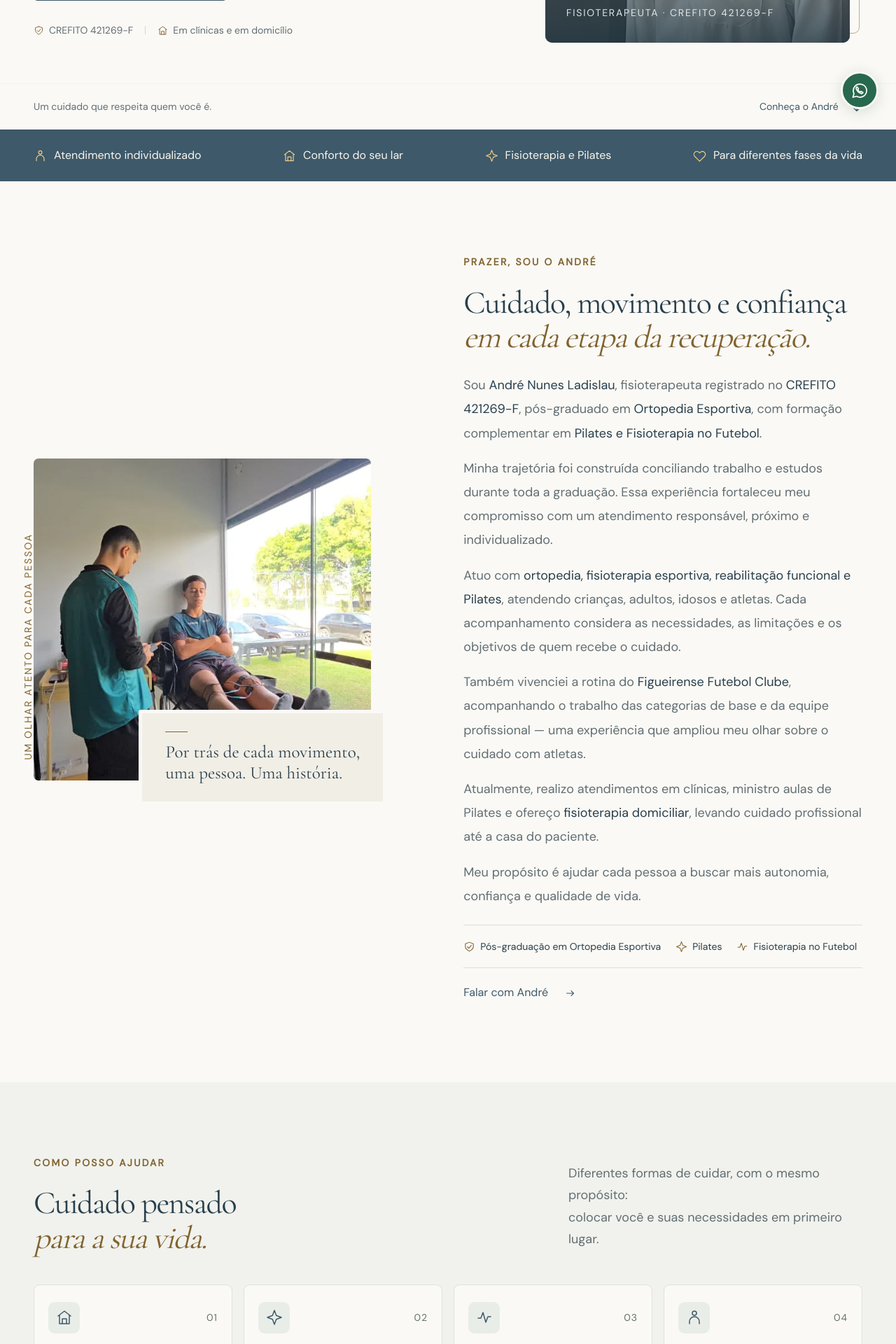
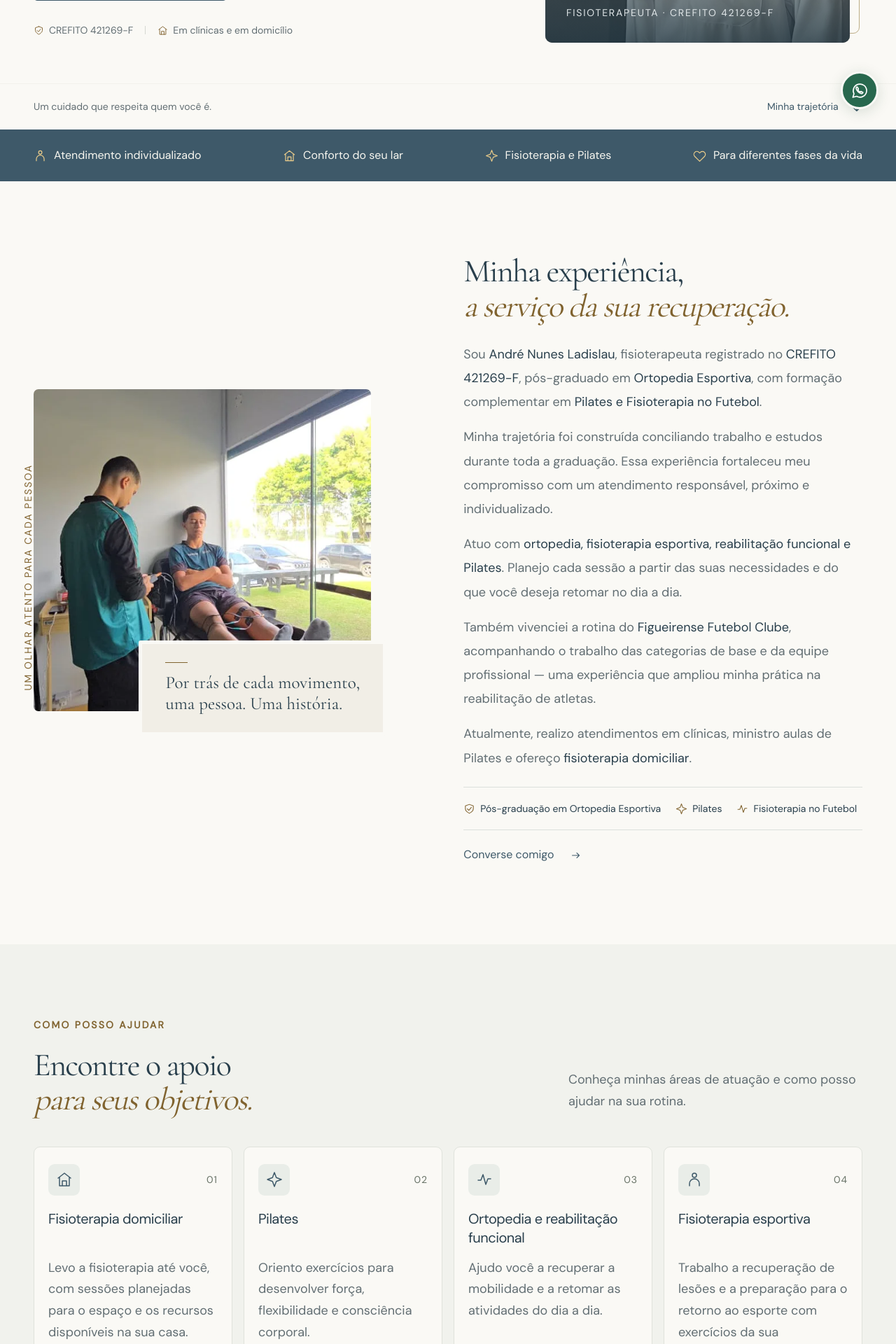
Before and after one commit to Heitor-Bailke/Andre_Fisioterapeuta, an Angular app: page / in a window 1280 px wide. Shown: the part 620-2540 px from the top of the page at 70% size. Built offline with nearby package versions, Linux system fonts and the light colour scheme.

Commit message:
Revisar apresentacao e visual mobile e preparar dominio personalizado

```diff
--- a/src/app/app.ts
+++ b/src/app/app.ts
@@ -17,8 +17,8 @@ import { whatsappUrl } from "./core/site.config";
       [href]="contactUrl"
       target="_blank"
       rel="noopener noreferrer"
-      aria-label="Falar com André pelo WhatsApp (abre em nova aba)"
-      ><app-icon name="whatsapp" /><span>Fale com André</span></a
+      aria-label="Converse comigo pelo WhatsApp (abre em nova aba)"
+      ><app-icon name="whatsapp" /><span>Converse comigo</span></a
     >`,
 })
 export class AppComponent {
--- a/src/app/components/gallery/gallery.html
+++ b/src/app/components/gallery/gallery.html
@@ -2,14 +2,14 @@
   <div class="container" appReveal>
     <div class="gallery-heading">
       <div>
-        <span class="eyebrow">O CUIDADO NA PRÁTICA</span>
+        <span class="eyebrow">MINHA ROTINA NA PRÁTICA</span>
         <h2 id="gallery-title">
-          Pessoas, movimento<br /><em>e momentos de cuidado.</em>
+          Um pouco do que faço,<br /><em>de perto.</em>
         </h2>
       </div>
       <p>
-        Conheça um pouco da rotina de atendimentos, dos exercícios e das
-        experiências que fazem parte do trabalho do André.
+        Compartilho aqui registros das minhas sessões, dos exercícios e das
+        experiências que marcaram minha trajetória.
       </p>
     </div>
     <div class="gallery-filters" role="group" aria-label="Filtrar galeria">
@@ -86,16 +86,14 @@
         >
       </button>
       <div class="feature-copy">
-        <span class="eyebrow">CADA PESSOA, UM CUIDADO</span>
-        <h3>Cuidado individualizado,<br /><em>em cada etapa.</em></h3>
+        <span class="eyebrow">PRESENÇA EM CADA SESSÃO</span>
+        <h3>Orientação e apoio,<br /><em>no seu ritmo.</em></h3>
         <p>
-          Estar perto, observar e respeitar o ritmo de cada pessoa. O
-          acompanhamento vai além do exercício: considera as necessidades de
-          quem recebe o cuidado.
+          Observo como você responde a cada exercício para ajustar a execução e
+          oferecer o apoio necessário.
         </p>
         <p>
-          Neste registro, André acompanha os movimentos durante o atendimento,
-          com atenção e apoio ao paciente.
+          Neste registro, mostro um pouco dessa orientação durante uma sessão.
         </p>
         <button
           type="button"
--- a/src/app/core/content.ts
+++ b/src/app/core/content.ts
@@ -9,28 +9,28 @@ export const services: Service[] = [
   {
     title: "Fisioterapia domiciliar",
     description:
-      "O cuidado que você precisa, no conforto da sua casa. Atendimento de acordo com suas necessidades.",
+      "Levo a fisioterapia até você, com sessões planejadas para o espaço e os recursos disponíveis na sua casa.",
     icon: "home",
     subject: "physiotherapy",
   },
   {
     title: "Pilates",
     description:
-      "Movimento com propósito. Exercícios orientados para mobilidade, fortalecimento e controle corporal.",
+      "Oriento exercícios para desenvolver força, flexibilidade e consciência corporal.",
     icon: "spark",
     subject: "pilates",
   },
   {
     title: "Ortopedia e reabilitação funcional",
     description:
-      "Acompanhamento individualizado voltado à mobilidade e à recuperação dos movimentos para as atividades do dia a dia.",
+      "Ajudo você a recuperar a mobilidade e a retomar as atividades do dia a dia.",
     icon: "movement",
     subject: "physiotherapy",
   },
   {
     title: "Fisioterapia esportiva",
     description:
-      "Exercícios funcionais e movimentos da modalidade para trabalhar a recuperação de lesões e a preparação para o retorno ao esporte.",
+      "Trabalho a recuperação de lesões e a preparação para o retorno ao esporte com exercícios da sua modalidade.",
     icon: "person",
     subject: "physiotherapy",
   },
@@ -40,25 +40,25 @@ export const audiences = [
     number: "01",
     title: "Crianças",
     description:
-      "Cuidado individualizado, respeitando as necessidades de cada fase do desenvolvimento.",
+      "Adapto as sessões às necessidades de cada etapa do desenvolvimento.",
   },
   {
     number: "02",
     title: "Adultos",
     description:
-      "Atenção à mobilidade, ao movimento e à qualidade de vida em meio à rotina.",
+      "Trabalho as dificuldades que afetam sua rotina, do trabalho à atividade física.",
   },
   {
     number: "03",
     title: "Idosos",
     description:
-      "Um olhar cuidadoso para a segurança, o equilíbrio, a mobilidade e a independência.",
+      "Busco favorecer o equilíbrio, a segurança e a independência nas tarefas diárias.",
   },
 ];
 export const steps = [
   {
     title: "Entre em contato",
-    description: "Clique no botão de WhatsApp e fale diretamente com André.",
+    description: "Me envie uma mensagem pelo WhatsApp.",
   },
   {
     title: "Conte sua necessidade",
@@ -66,13 +66,12 @@ export const steps = [
   },
   {
     title: "Combine o atendimento",
-    description:
-      "Converse sobre o local do atendimento e defina o melhor dia e horário.",
+    description: "Vamos definir juntos o local, o dia e o horário.",
   },
   {
     title: "Comece seu acompanhamento",
     description:
-      "Receba atendimento na clínica ou em casa, conforme combinado com André.",
+      "Na primeira sessão, avalio suas necessidades para planejar os próximos passos.",
   },
 ];
 export const benefits: {
@@ -82,58 +81,59 @@ export const benefits: {
 }[] = [
   {
     icon: "person",
-    title: "Você no centro do cuidado",
-    description: "Atendimento individualizado, pensado para suas necessidades.",
+    title: "Escuta desde o início",
+    description:
+      "Quero entender suas dificuldades e o que você deseja alcançar.",
   },
   {
     icon: "home",
     title: "O conforto da sua casa",
     description:
-      "Na modalidade domiciliar, receba seu acompanhamento em um ambiente familiar.",
+      "Adapto a sessão ao seu ambiente para facilitar a continuidade em casa.",
   },
   {
     icon: "clock",
     title: "Mais praticidade",
     description:
-      "Combine o atendimento com sua rotina e consulte a opção de receber o cuidado em casa.",
+      "Combino com você horários que se encaixem na sua rotina, conforme a disponibilidade.",
   },
   {
     icon: "heart",
     title: "Acompanhamento próximo",
     description:
-      "Contato direto com quem cuida de você, do início ao acompanhamento.",
+      "Acompanho sua evolução e ajusto o plano ao longo das sessões.",
   },
 ];
 export const faqs = [
   {
     question: "Como faço para agendar?",
     answer:
-      "Basta clicar em um dos botões de WhatsApp disponíveis no site e falar diretamente com André. Vocês poderão conversar sobre sua necessidade, a região de atendimento e os horários disponíveis.",
+      "Clique em um dos botões de WhatsApp e me conte o que você precisa. Vamos conversar sobre o local e os horários disponíveis.",
   },
   {
     question: "O atendimento é domiciliar?",
     answer:
-      "Sim. Além dos atendimentos em clínicas, André oferece fisioterapia domiciliar no endereço combinado com o paciente, com atenção às necessidades individuais e ao espaço disponível.",
+      "Sim. Além de atuar em clínicas, vou até o endereço combinado com você. Planejo a sessão considerando suas necessidades e o espaço disponível.",
   },
   {
-    question: "Quem pode realizar o atendimento?",
+    question: "Quem você atende?",
     answer:
-      "André atende crianças, adultos, idosos e atletas. Entre em contato para conversar sobre sua necessidade e verificar a indicação do acompanhamento.",
+      "Atendo crianças, adultos, idosos e atletas. Podemos conversar para avaliar se minha atuação é adequada ao que você precisa.",
   },
   {
-    question: "André trabalha com Pilates?",
+    question: "Você trabalha com Pilates?",
     answer:
-      "Sim. André possui formação em Pilates e trabalha movimento, consciência corporal, mobilidade e fortalecimento de forma individualizada. Converse com ele para conhecer o atendimento.",
+      "Sim. Tenho formação em Pilates e ministro aulas com exercícios adaptados aos objetivos e às possibilidades de cada aluno.",
   },
   {
     question: "Como saber os horários disponíveis?",
     answer:
-      "Os horários são combinados diretamente pelo WhatsApp. Entre em contato para consultar a disponibilidade e encontrar um horário adequado à sua rotina.",
+      "Me chame pelo WhatsApp para consultar minha agenda e combinarmos um horário.",
   },
   {
     question: "Onde os atendimentos são realizados?",
     answer:
-      "André realiza atendimentos em clínicas e em domicílio, além de ministrar aulas de Pilates. Entre em contato pelo WhatsApp para consultar os locais, as regiões atendidas e a disponibilidade.",
+      "Atuo em clínicas e em domicílio, além de ministrar aulas de Pilates. Pelo WhatsApp, informo os endereços e confirmo se atendo na sua região.",
   },
 ];
 export interface Testimonial {
--- a/src/app/core/site.config.ts
+++ b/src/app/core/site.config.ts
@@ -2,8 +2,8 @@ export const siteConfig = {
   name: "André Nunes Ladislau",
   registration: "421269-F",
   whatsappNumber: "5527997854696",
-  // Endereço do GitHub Pages; o workflow também detecta essa URL automaticamente.
-  siteUrl: "https://heitor-bailke.github.io/Andre_Fisioterapeuta",
+  // Domínio principal usado nos links canônicos e no sitemap.
+  siteUrl: "https://drandrenunesfisio.com.br",
   // Acrescentar apenas informações profissionais confirmadas.
   academicBackground: "Pós-graduação em Ortopedia Esportiva",
   university: "",
--- a/src/app/pages/home/home.css
+++ b/src/app/pages/home/home.css
@@ -925,6 +925,21 @@
   }
 }
 @media (max-width: 760px) {
+  .hero-spark,
+  .hero-assurance app-icon,
+  .values-strip app-icon,
+  .credentials app-icon,
+  .service-top .icon-box,
+  .check-list app-icon,
+  .arch-art > app-icon,
+  .home-care-seal app-icon,
+  .benefits-grid app-icon {
+    display: none;
+  }
+  .service-top {
+    justify-content: flex-end;
+    margin-bottom: 12px;
+  }
   .hero-grid {
     grid-template-columns: 1fr;
     gap: 45px;
--- a/src/app/pages/home/home.html
+++ b/src/app/pages/home/home.html
@@ -10,8 +10,9 @@
         ><span>Na clínica ou na sua casa.</span>
       </h1>
       <p class="hero-description">
-        Fisioterapia e Pilates com um olhar para você. Atendimento em clínicas e
-        em domicílio, respeitando seu ritmo, suas necessidades e sua história.
+        Sou André, fisioterapeuta. Com a fisioterapia e o Pilates, ajudo você a
+        se movimentar com mais autonomia, respeitando seu ritmo e seus
+        objetivos.
       </p>
       <div class="hero-actions">
         <app-contact-button /><a class="secondary-link" href="#servicos"
@@ -45,7 +46,7 @@
   <div class="hero-bottom">
     <div class="container">
       <span>Um cuidado que respeita quem você é.</span
-      ><a href="#sobre">Conheça o André <span aria-hidden="true">↓</span></a>
+      ><a href="#sobre">Minha trajetória <span aria-hidden="true">↓</span></a>
     </div>
   </div>
 </section>
@@ -76,11 +77,8 @@
       <span class="image-label">UM OLHAR ATENTO PARA CADA PESSOA</span>
     </div>
     <div class="about-copy">
-      <span class="eyebrow">PRAZER, SOU O ANDRÉ</span>
       <h2 id="about-title">
-        Cuidado, movimento e confiança<br /><em
-          >em cada etapa da recuperação.</em
-        >
+        Minha experiência,<br /><em>a serviço da sua recuperação.</em>
       </h2>
       <p>
         Sou <strong>André Nunes Ladislau</strong>, fisioterapeuta registrado no
@@ -98,23 +96,17 @@
         <strong
           >ortopedia, fisioterapia esportiva, reabilitação funcional e
           Pilates</strong
-        >, atendendo crianças, adultos, idosos e atletas. Cada acompanhamento
-        considera as necessidades, as limitações e os objetivos de quem recebe o
-        cuidado.
+        >. Planejo cada sessão a partir das suas necessidades e do que você
+        deseja retomar no dia a dia.
       </p>
       <p>
         Também vivenciei a rotina do <strong>Figueirense Futebol Clube</strong>,
         acompanhando o trabalho das categorias de base e da equipe profissional
-        — uma experiência que ampliou meu olhar sobre o cuidado com atletas.
+        — uma experiência que ampliou minha prática na reabilitação de atletas.
       </p>
       <p>
         Atualmente, realizo atendimentos em clínicas, ministro aulas de Pilates
-        e ofereço <strong>fisioterapia domiciliar</strong>, levando cuidado
-        profissional até a casa do paciente.
-      </p>
-      <p>
-        Meu propósito é ajudar cada pessoa a buscar mais autonomia, confiança e
-        qualidade de vida.
+        e ofereço <strong>fisioterapia domiciliar</strong>.
       </p>
       <div class="credentials">
         <span
@@ -123,7 +115,7 @@
         <span><app-icon name="spark" /> Pilates</span>
         <span><app-icon name="movement" /> Fisioterapia no Futebol</span>
       </div>
-      <app-contact-button label="Falar com André" variant="text" />
+      <app-contact-button label="Converse comigo" variant="text" />
     </div>
   </div>
 </section>
@@ -138,15 +130,10 @@
       <div>
         <span class="eyebrow">COMO POSSO AJUDAR</span>
         <h2 id="services-title">
-          Cuidado pensado<br /><em>para a sua vida.</em>
+          Encontre o apoio<br /><em>para seus objetivos.</em>
         </h2>
       </div>
-      <p>
-        Diferentes formas de cuidar, com o mesmo propósito:<br
-          class="desktop-break"
-        />
-        colocar você e suas necessidades em primeiro lugar.
-      </p>
+      <p>Conheça minhas áreas de atuação e como posso ajudar na sua rotina.</p>
     </div>
     <div class="service-grid">
       @for (service of services; track service.title; let i = $index) {
@@ -173,13 +160,13 @@
 <section class="section audience" aria-labelledby="audience-title">
   <div class="container" appReveal>
     <div class="center-heading">
-      <span class="eyebrow">EM CADA FASE, UM CUIDADO</span>
+      <span class="eyebrow">PARA QUEM É</span>
       <h2 id="audience-title">
         O movimento faz parte<br /><em>de todas as idades.</em>
       </h2>
       <p>
-        Para crianças, adultos e idosos, incluindo atletas. Um atendimento que
-        respeita as particularidades de cada momento da vida.
+        Atendo crianças, adultos, idosos e atletas, adaptando a abordagem a cada
+        fase da vida.
       </p>
     </div>
     <div class="audience-grid">
@@ -204,8 +191,8 @@
         Fisioterapia onde<br />você se sente<br /><em>mais confortável.</em>
       </h2>
       <p>
-        O cuidado vai até você. Mais praticidade para quem tem uma rotina
-        corrida, prefere ser atendido em casa ou quer evitar deslocamentos.
+        Vou até sua casa para facilitar sua rotina, seja pela preferência por um
+        ambiente familiar ou pela dificuldade de se deslocar.
       </p>
       <ul class="check-list">
         <li>
@@ -215,7 +202,7 @@
           <app-icon name="check" /> Mais conforto e economia de deslocamento
         </li>
         <li>
-          <app-icon name="check" /> Horários combinados diretamente com André
+          <app-icon name="check" /> Horários combinados diretamente comigo
         </li>
       </ul>
       <app-contact-button
@@ -284,16 +271,15 @@
     <div>
       <span class="eyebrow">PILATES</span>
       <h2 id="pilates-title">
-        Mais consciência.<br />Mais equilíbrio.<br /><em>Mais você.</em>
+        Consciência corporal<br /><em>que faz a diferença.</em>
       </h2>
       <p>
-        André também possui formação em Pilates e utiliza seus conhecimentos
-        para trabalhar movimento, consciência corporal, mobilidade e
-        fortalecimento de forma individualizada.
+        Nas minhas aulas de Pilates, trabalho mobilidade, fortalecimento e
+        controle corporal com exercícios adaptados a você.
       </p>
       <p>
-        Exercícios orientados com acompanhamento profissional, respeitando seu
-        corpo e o seu ritmo.
+        Oriento a execução e ajusto os exercícios conforme suas possibilidades e
+        sua evolução.
       </p>
       <div class="pill-list">
         <span>Mobilidade</span><span>Fortalecimento</span
@@ -311,7 +297,7 @@
 <section class="section how-it-works" aria-labelledby="steps-title">
   <div class="container" appReveal>
     <div class="center-heading">
-      <span class="eyebrow">SIMPLES, DO PRIMEIRO CONTATO AO CUIDADO</span>
+      <span class="eyebrow">COMO COMEÇAR</span>
       <h2 id="steps-title">
         Seu primeiro passo<br /><em>começa com uma conversa.</em>
       </h2>
@@ -335,9 +321,9 @@
   <div class="container" appReveal>
     <div class="section-heading">
       <div>
-        <span class="eyebrow">CUIDADO QUE FAZ SENTIDO</span>
+        <span class="eyebrow">MEU JEITO DE TRABALHAR</span>
         <h2 id="benefits-title">
-          Pequenos detalhes.<br /><em>Um cuidado completo.</em>
+          Escuta e atenção<br /><em>ao longo do caminho.</em>
         </h2>
       </div>
       <p>
@@ -360,7 +346,7 @@
 <section class="section testimonials" aria-labelledby="testimonials-title">
   <div class="container" appReveal>
     <div class="center-heading">
-      <span class="eyebrow">HISTÓRIAS DE CUIDADO</span>
+      <span class="eyebrow">DEPOIMENTOS</span>
       <h2 id="testimonials-title">
         Cada pessoa tem<br /><em>uma história para contar.</em>
       </h2>
@@ -397,13 +383,13 @@
   <div class="container faq-grid" appReveal>
     <div>
       <span class="eyebrow">VAMOS TIRAR SUAS DÚVIDAS?</span>
-      <h2 id="faq-title">Antes de começar,<br /><em>uma boa conversa.</em></h2>
+      <h2 id="faq-title">Respostas para<br /><em>suas dúvidas.</em></h2>
       <p>
         Reuni algumas respostas para ajudar você a conhecer melhor o
         atendimento.
       </p>
       <span class="faq-contact-label">Ficou com outra dúvida?</span
-      ><app-contact-button label="Falar com André" variant="text" />
+      ><app-contact-button label="Converse comigo" variant="text" />
     </div>
     <div class="faq-list">
       @for (faq of faqs; track faq.question) {
@@ -420,11 +406,11 @@
   <div class="container" appReveal>
     <span class="eyebrow">VAMOS DAR O PRÓXIMO PASSO?</span>
     <h2 id="contact-title">
-      Cuide do seu movimento.<br /><em>Cuide da sua qualidade de vida.</em>
+      Vamos encontrar juntos<br /><em>o seu próximo passo?</em>
     </h2>
     <p>
-      Entre em contato e converse diretamente com André.<br />Um cuidado mais
-      próximo de você começa aqui.
+      Me conte o que você precisa.<br />Estou à disposição para conversar e
+      orientar sobre o agendamento.
     </p>
     <app-contact-button label="Agendar pelo WhatsApp" variant="light" /><span
       class="final-credential"
--- a/src/app/pages/privacy.ts
+++ b/src/app/pages/privacy.ts
@@ -8,8 +8,8 @@ import { ContactButtonComponent } from "../shared/contact-button";
     ><span class="eyebrow">SEUS DADOS</span>
     <h1>Política de Privacidade</h1>
     <p>
-      Este site apresenta o trabalho de André Nunes Ladislau, fisioterapeuta,
-      CREFITO 421269-F.
+      Sou André Nunes Ladislau e este site apresenta meu trabalho como
+      fisioterapeuta, CREFITO 421269-F.
     </p>
     <h2>Durante a navegação</h2>
     <p>
@@ -22,17 +22,17 @@ import { ContactButtonComponent } from "../shared/contact-button";
     <p>
       Os botões de agendamento abrem o WhatsApp, um serviço externo. A mensagem
       sugerida pode ser editada antes do envio. As informações que você decidir
-      compartilhar na conversa serão recebidas por André para responder ao
-      contato e organizar o atendimento. O uso do WhatsApp também está sujeito
-      às políticas desse serviço.
+      compartilhar na conversa serão recebidas por mim para responder ao contato
+      e organizar o atendimento. O uso do WhatsApp também está sujeito às
+      políticas desse serviço.
     </p>
     <h2>Dúvidas sobre seus dados</h2>
     <p>
       Para esclarecer como as informações compartilhadas no contato são
-      utilizadas ou solicitar sua atualização ou exclusão, fale diretamente com
-      André pelo WhatsApp.
+      utilizadas ou solicitar sua atualização ou exclusão, fale comigo pelo
+      WhatsApp.
     </p>
-    <app-contact-button label="Falar com André" />
+    <app-contact-button label="Converse comigo" />
   </article>`,
 })
 export class PrivacyComponent {}
```
Also changed, not shown: src/app/core/gallery.ts (+5 -5 lines), 1 other file (tests, documents, lock files or other folders).
